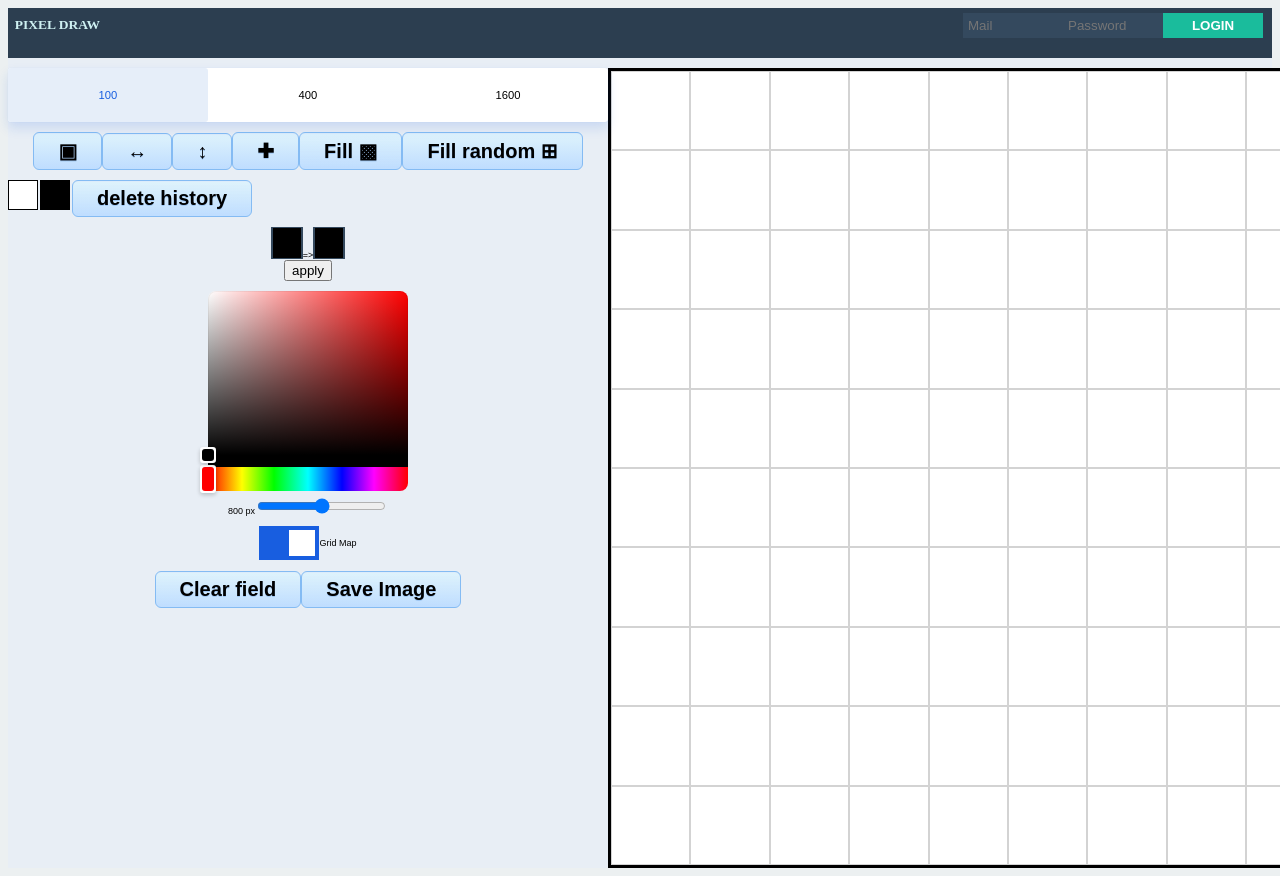
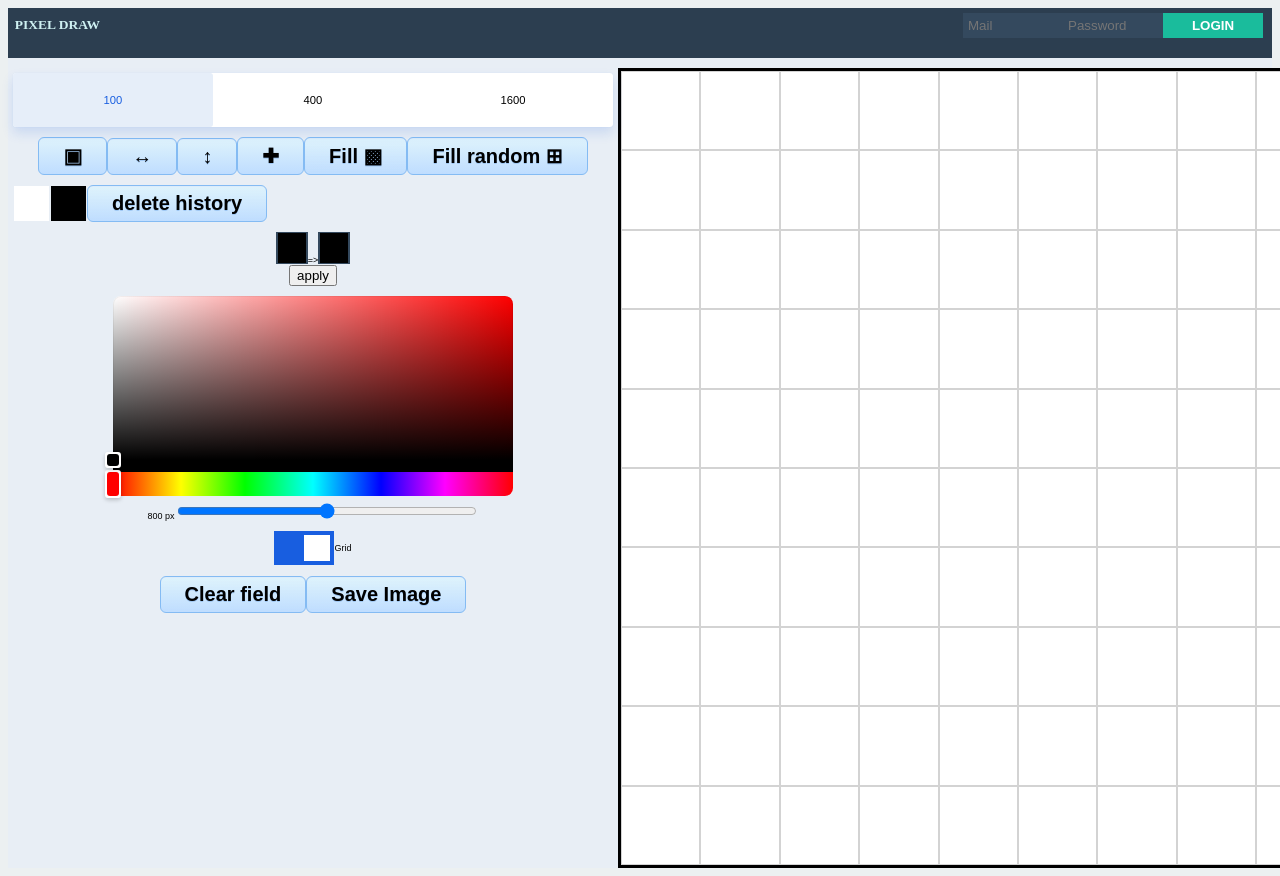
Before and after one commit to bogutskii/pixel-draw, a React (Create React App) app: page / in a window 1280 px wide. Shown: the top 876 px of the page. Built offline with nearby package versions, Linux system fonts and the light colour scheme; no server answers.

Commit message:
color picker size

```diff
--- a/src/Components/ColorHistory.js
+++ b/src/Components/ColorHistory.js
@@ -18,9 +18,12 @@ const HistoryColor = (props) => {
             {' '}
           </div>
         ))}
-        <button onClick={deleteColorHistory} className="btn-reg">
-          delete history
-        </button>
+
+        <div>
+          <button onClick={deleteColorHistory} className="btn-reg">
+            delete history
+          </button>
+        </div>
       </div>
     </div>
   );
--- a/src/Components/Field.css
+++ b/src/Components/Field.css
@@ -22,10 +22,10 @@
 }
 
 .pixel-history {
-  width: 30px;
-  height: 30px;
-  border: 1px solid;
-  margin-right: 2px;
+  width: 35px;
+  height: 35px;
+  /*border: 1px solid #b7c8e7;*/
+  margin: 1px;
 }
 
 .btn-brush {
@@ -59,7 +59,7 @@ body {
   justify-content: center;
   display: flex;
   align-items: center;
-
+margin: 5px;
 }
 .tabs {
   display: flex;
--- a/src/Components/Field.js
+++ b/src/Components/Field.js
@@ -62,6 +62,7 @@ const Field = (props) => {
           <label>{fieldSize} px</label>
           <input
             type="range"
+            className="range-field-size"
             onChange={(event) => setFieldSize(event.target.value)}
             min="400"
             max="1200"
@@ -81,7 +82,7 @@ const Field = (props) => {
             />
             <span className="slider"></span>
           </label>
-          Grid Map
+          Grid
         </div>
         <button onClick={clearField} className="btn-reg">
           Clear field
--- a/src/styles.css
+++ b/src/styles.css
@@ -86,7 +86,10 @@ input:checked + .slider:before {
   background: rgb(230, 248, 255);
   border: 1px solid rgb(6, 172, 213);
 }
-
+.block {
+  display: flex;
+  position: relative;
+}
 .list-wrap {
   width: 200px;
 }
@@ -251,7 +254,10 @@ input[type='color']::-webkit-color-swatch-wrapper {
 input[type='color']::-webkit-color-swatch {
   border: none;
 }
-
+/*range field size*/
+.range-field-size{
+  width: 300px;
+}
 /*preloader*/
 :root {
   --fg: #17181c;
@@ -331,7 +337,6 @@ input[type='color']::-webkit-color-swatch {
   }
 }
 
-
 /*color picker*/
 /* Custom poiners */
 .custom-pointers .react-colorful__saturation-pointer {
@@ -344,3 +349,6 @@ input[type='color']::-webkit-color-swatch {
   width: 16px;
   border-radius: 3px;
 }
+ .react-colorful {
+   width: 400px !important;
+ }
```
